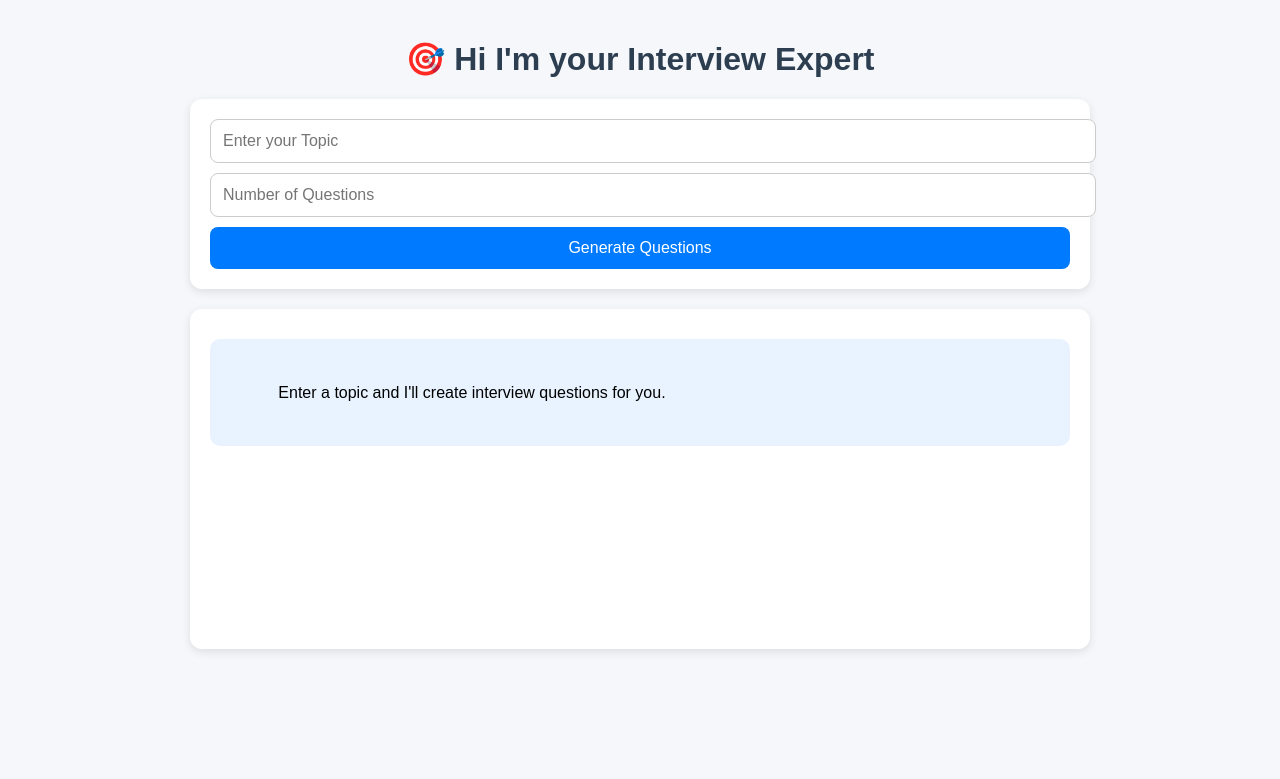
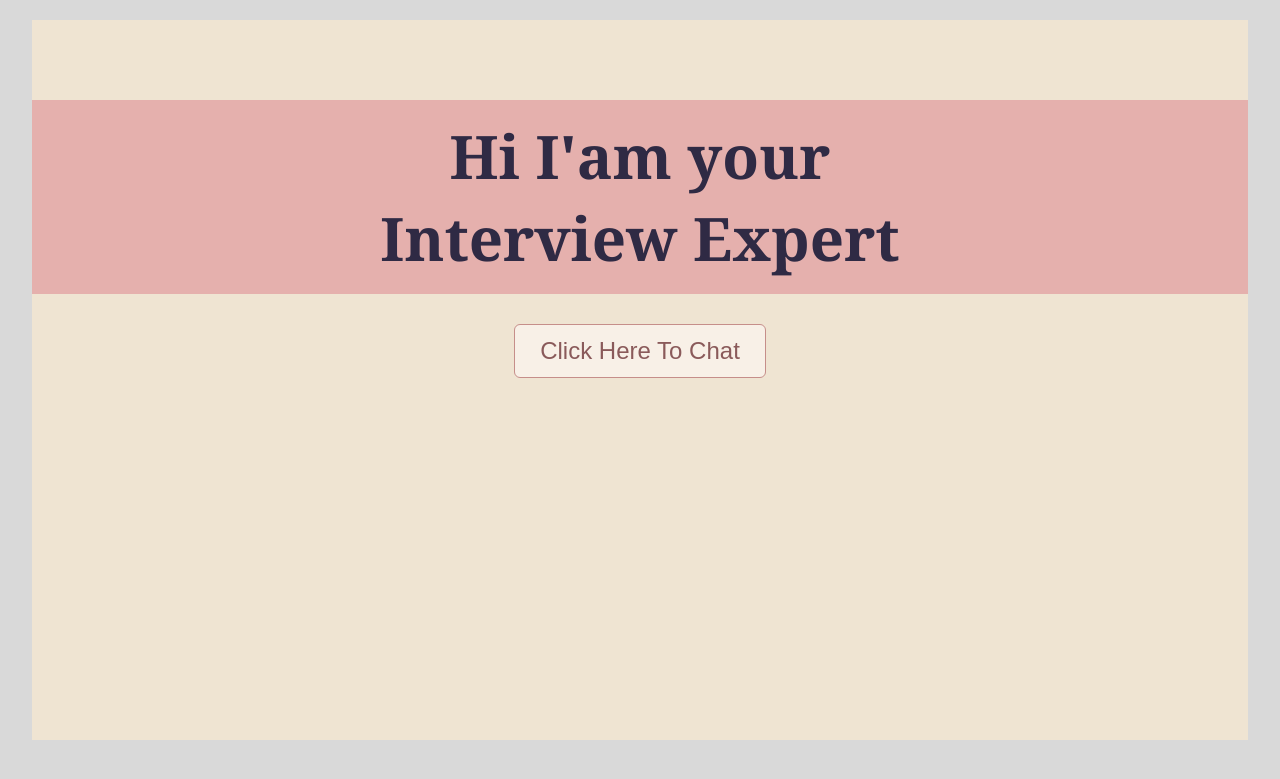
Before and after one commit to khushibhardwaj2003/Python-minor-projects, a Flask app: page / in a window 1280 px wide. Shown: the top 779 px of the page. Run offline with Flask 3, Linux system fonts and the light colour scheme.

Commit message:
changes into css

```diff
--- a/Ai_Interview_bot/app.py
+++ b/Ai_Interview_bot/app.py
@@ -3,13 +3,11 @@ from ollama import Client
 
 app = Flask(__name__)
 
-client = Client(host="http://localhost:11434")
-
+client = Client(host="d75e1c954fda4258afa83154520f91d3.GUVWnfun0tztuJ4r0_ojXwwP")
 
 @app.route("/")
 def home():
     return render_template("index.html")
-
 
 @app.route("/generate", methods=["POST"])
 def generate():
@@ -17,33 +15,28 @@ def generate():
     data = request.json
 
     subject = data["subject"]
-    num_questions = int(data["num_questions"])
+    num_questions = data["num_questions"]
 
     prompt = f"""
     Generate EXACTLY {num_questions} interview questions
-    with answers on the topic "{subject}".
+    with answers on {subject}.
 
-    Rules:
-    - Generate exactly {num_questions} questions.
-    - Number them Q1, Q2, Q3...
-    - Give a short answer after each question.
-    - Do not stop before generating all questions.
+    Format:
+
+    Q.1 Question
+    Ans. Answer
     """
 
     response = client.chat(
-        model="phi3:mini",
+        model="phi3:mini",   # or llama3.2
         messages=[
             {"role": "user", "content": prompt}
-        ],
-        options={
-            "num_predict": 2500
-        }
+        ]
     )
 
     return jsonify({
         "response": response["message"]["content"]
     })
 
-
 if __name__ == "__main__":
     app.run(debug=True)
--- a/Ai_Interview_bot/static/style.css
+++ b/Ai_Interview_bot/static/style.css
@@ -1,66 +1,118 @@
 body{
+
     margin:0;
     padding:0;
-    background:#f5f7fb;
-    font-family:Arial,sans-serif;
+
+    background:#d9d9d9;
+
+    font-family:Georgia, serif;
 }
 
-.container{
-    width:80%;
-    max-width:900px;
-    margin:40px auto;
+.page{
+
+    width:95%;
+    height:90vh;
+
+    margin:20px auto;
+
+    background:#efe4d2;
+
+    position:relative;
+
+    text-align:center;
+
+    overflow:auto;
 }
 
-h1{
-    text-align:center;
-    color:#2c3e50;
+.banner{
+
+    width:100%;
+
+    background:#e5b0ad;
+
+    margin-top:80px;
+
+    padding:15px 0;
 }
 
-.input-section{
-    background:white;
-    padding:20px;
-    border-radius:12px;
-    box-shadow:0px 3px 10px rgba(0,0,0,0.1);
-    margin-bottom:20px;
+.banner h1{
+
+    margin:0;
+
+    font-size:60px;
+
+    color:#2f2a44;
+}
+
+.main-btn{
+
+    margin-top:30px;
+
+    padding:12px 25px;
+
+    font-size:24px;
+
+    border:1px solid #c68e8a;
+
+    border-radius:6px;
+
+    background:#f8f0e7;
+
+    color:#8a5a5a;
+
+    cursor:pointer;
+}
+
+.form-box{
+
+    width:50%;
+
+    margin:50px auto;
 }
 
 input{
+
     width:100%;
-    padding:12px;
-    margin-bottom:10px;
-    border:1px solid #ccc;
+
+    padding:15px;
+
+    margin:15px 0;
+
+    font-size:20px;
+
+    border:none;
+
     border-radius:8px;
-    font-size:16px;
 }
 
-button{
-    width:100%;
-    padding:12px;
-    border:none;
-    border-radius:8px;
-    background:#007bff;
-    color:white;
-    font-size:16px;
-    cursor:pointer;
+.question-title{
+
+    display:inline-block;
+
+    margin-top:30px;
+
+    background:#e5b0ad;
+
+    padding:10px 25px;
+
+    border-radius:12px;
+
+    font-size:60px;
+
+    font-weight:bold;
+
+    color:#2f2a44;
 }
 
-button:hover{
-    background:#0056b3;
+#output{
+
+    text-align:left;
+
+    margin:40px 100px;
+
+    font-size:28px;
+
+    line-height:1.8;
+
+    color:#5a4e48;
 }
-
-.chat-box{
-    background:white;
-    padding:20px;
-    border-radius:12px;
-    min-height:300px;
-    box-shadow:0px 3px 10px rgba(0,0,0,0.1);
-}
-
-.bot-message{
-    background:#e9f3ff;
-    padding:15px;
-    border-radius:10px;
-    margin-top:10px;
-    white-space:pre-wrap;
-    line-height:1.6;
-}
--- a/Ai_Interview_bot/templates/index.html
+++ b/Ai_Interview_bot/templates/index.html
@@ -2,77 +2,105 @@
 <html>
 <head>
     <title>Interview Expert</title>
-    <link rel="stylesheet"
-          href="{{ url_for('static', filename='style.css') }}">
+    <link rel="stylesheet" href="{{ url_for('static', filename='style.css') }}">
 </head>
 
 <body>
 
-<div class="container">
+<!-- PAGE 1 -->
 
-    <h1>🎯 Hi I'm your Interview Expert</h1>
+<div id="page1" class="page">
 
-    <div class="input-section">
+    <div class="banner">
+        <h1>Hi I'am your<br>Interview Expert</h1>
+    </div>
+
+    <button onclick="showPage2()" class="main-btn">
+        Click Here To Chat
+    </button>
+
+</div>
+
+<!-- PAGE 2 -->
+
+<div id="page2" class="page" style="display:none;">
+
+    <div class="banner">
+        <h1>Interview Expert</h1>
+    </div>
+
+    <div class="form-box">
 
         <input
             type="text"
             id="subject"
-            placeholder="Enter your Topic">
+            placeholder="Enter Topic">
 
         <input
             type="number"
             id="num_questions"
-            placeholder="Number of Questions"
-            min="1"
-            max="20">
+            placeholder="Number of Questions">
 
-        <button onclick="generateQuestions()">
+        <button onclick="generateQuestions()" class="main-btn">
             Generate Questions
         </button>
 
     </div>
 
-    <div class="chat-box">
+</div>
 
-        <div class="bot-message">
-            Enter a topic and I'll create interview questions for you.
-        </div>
+<!-- PAGE 3 -->
 
-        <div id="output"></div>
+<div id="page3" class="page" style="display:none;">
 
+    <div class="question-title">
+        Here are the questions
     </div>
+
+    <div id="output"></div>
 
 </div>
 
 <script>
 
-async function generateQuestions() {
+function showPage2(){
+
+    document.getElementById("page1").style.display="none";
+    document.getElementById("page2").style.display="block";
+
+}
+
+async function generateQuestions(){
 
     let subject =
-        document.getElementById("subject").value;
+    document.getElementById("subject").value;
 
     let num_questions =
-        document.getElementById("num_questions").value;
+    document.getElementById("num_questions").value;
 
-    let response = await fetch("/generate", {
+    let response = await fetch("/generate",{
 
-        method: "POST",
+        method:"POST",
 
-        headers: {
-            "Content-Type": "application/json"
+        headers:{
+            "Content-Type":"application/json"
         },
 
-        body: JSON.stringify({
-            subject: subject,
-            num_questions: num_questions
+        body:JSON.stringify({
+            subject:subject,
+            num_questions:num_questions
         })
 
     });
 
     let data = await response.json();
 
+    document.getElementById("page2").style.display="none";
+    document.getElementById("page3").style.display="block";
+
     document.getElementById("output").innerHTML =
-        `<div class="bot-message">${data.response.replace(/\n/g,'<br>')}</div>`;
+    data.response.replace(/\n/g,"<br>");
+
 }
 
 </script>
```
